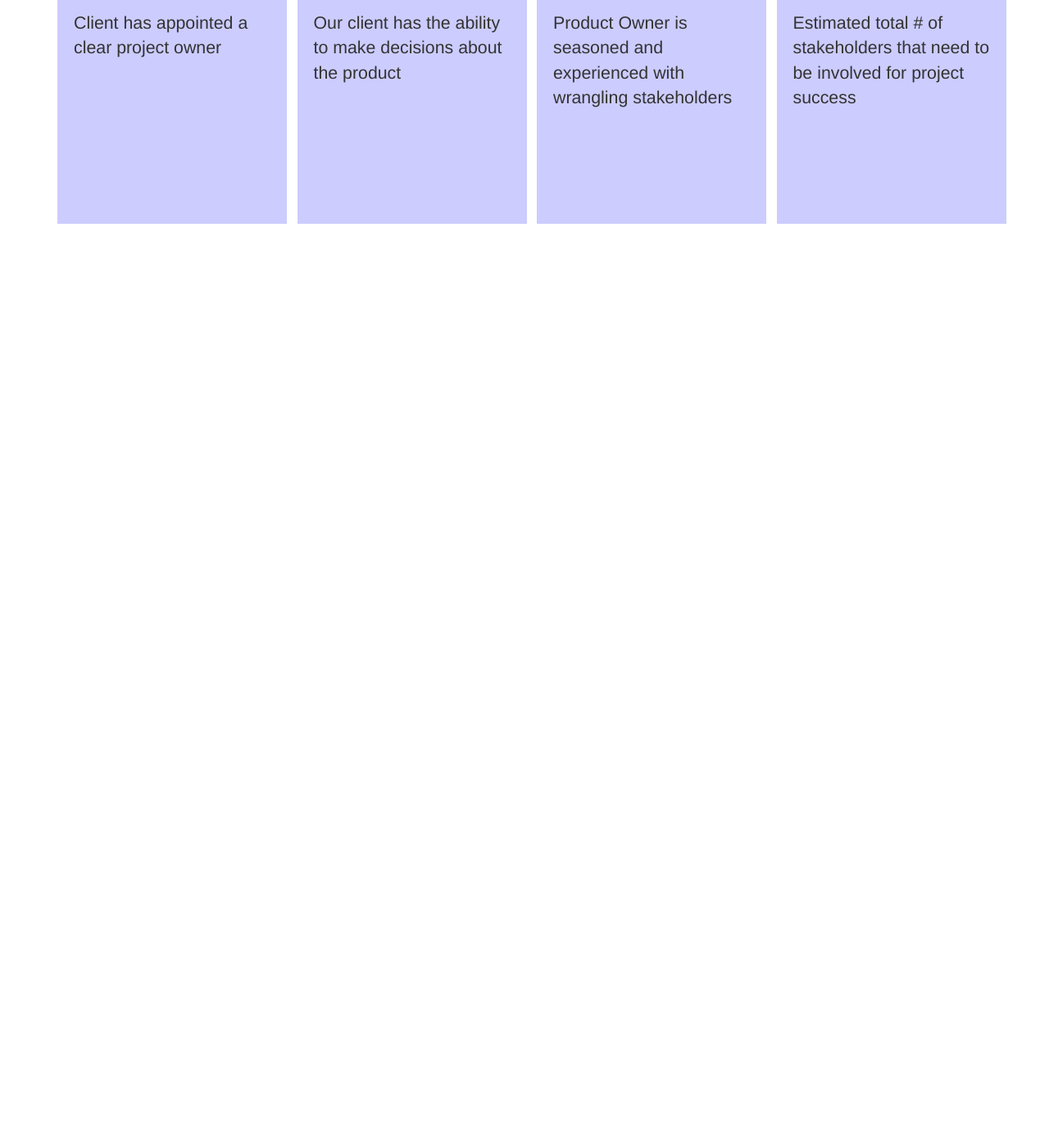
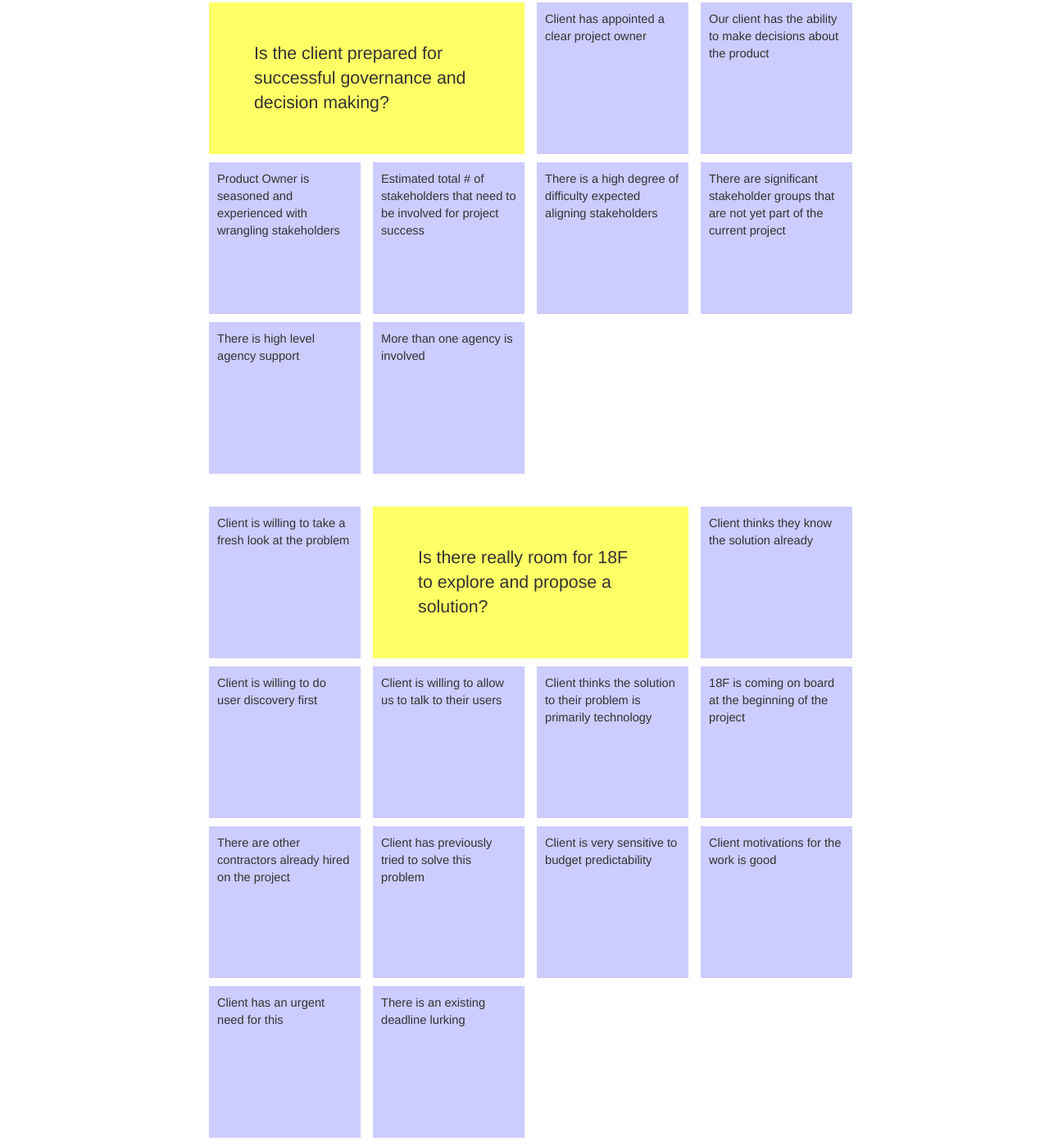
Before and after one commit to 18F/scorecard, a plain HTML site: page scorecard.html in a window 1280 px wide. Shown: the part 7-1405 px from the top of the page at 82% size. Before the commit the page ends 800 px from the top, so only its background shows below. Drawn offline with Linux system fonts and the light colour scheme.

Commit message:
Working for first two sections, need to add more content

```diff
--- a/scorecard.html
+++ b/scorecard.html
@@ -17,6 +17,13 @@
 
 <div class="container">
 	<div class="row">
+		<div class="col-md-6">
+			<div class="section-tile">
+				<div class="section-caption center-block">
+					Is the client prepared for successful governance and decision making?
+				</div>
+			</div>
+		</div>
 		<div class="col-md-3">
 			<div class="tile" data-scoretype="1-is-bad">
 				<div class="tile-caption" >
@@ -29,29 +36,13 @@
 				<div class="tile-caption" >
 					Our client has the ability to make decisions about the product
 				</div>
-				<!--
-				<div class="score-box black-border">
-					<div style="height: 30px">
-						<div style="" class="black-border pull-left">Disagree</div>
-						<div style="" class="black-border pull-right">Agree</div>
-					</div>
-					<div style="width: 220px" class="score-div black-border center-block">
 
-						<button type="button" class="btn btn-xs btn-default score-button" value="1">1</button>
-						<button type="button" class="btn btn-xs btn-default score-button" value="2">2</button>
-						<button type="button" class="btn btn-xs btn-default score-button" value="3">3</button>
-						<button type="button" class="btn btn-xs btn-default score-button" value="4">4</button>
-						<button type="button" class="btn btn-xs btn-default score-button" value="5">5</button>
-
-					</div>
-
-				</div>
-				<div class="big-number">
-
-				</div>
-			-->
 			</div>
 		</div>
+
+
+	</div>
+	<div class="row">
 		<div class="col-md-3">
 			<div class="tile" data-scoretype="1-is-bad">
 				<div class="tile-caption">
@@ -67,17 +58,170 @@
 
 			</div>
 		</div>
+		<div class="col-md-3">
+			<div class="tile" data-scoretype="1-is-good">
+				<div class="tile-caption">
+					There is a high degree of difficulty expected aligning stakeholders
+				</div>
+			</div>
+		</div>
+		<div class="col-md-3">
+			<div class="tile" data-scoretype="1-is-good">
+				<div class="tile-caption" >
+					There are significant stakeholder groups that are not yet part of the current project
+				</div>
+
+			</div>
+		</div>
+
 
 	</div>
 
+	<div class="row">
+		<div class="col-md-3">
+			<div class="tile" data-scoretype="1-is-bad">
+				<div class="tile-caption">
+					There is high level agency support
+				</div>
+			</div>
+		</div>
+		<div class="col-md-3">
+			<div class="tile">
+				<div class="tile-caption" data-scoretype="1-is-good">
+				More than one agency is involved
+				</div>
+
+			</div>
+		</div>
 
 
-<div>
+	</div>
+
+	<div class="row" style="height: 20px">
+
+	</div>
+
+	<div class="row">
+		<div class="col-md-3">
+			<div class="tile" data-scoretype="1-is-bad">
+				<div class="tile-caption" >
+					Client is willing to take a fresh look at the problem
+				</div>
+			</div>
+		</div>
+		<div class="col-md-6">
+			<div class="section-tile">
+				<div class="section-caption center-block">
+					Is there really room for 18F to explore and propose a solution?
+				</div>
+			</div>
+		</div>
+
+		<div class="col-md-3">
+			<div class="tile" data-scoretype="1-is-good">
+				<div class="tile-caption" >
+					Client thinks they know the solution already
+				</div>
+
+			</div>
+		</div>
+
+	</div>
+
+	<div class="row">
+		<div class="col-md-3">
+			<div class="tile" data-scoretype="1-is-bad">
+				<div class="tile-caption" >
+					Client is willing to do user discovery first
+				</div>
+			</div>
+		</div>
+		<div class="col-md-3">
+			<div class="tile" data-scoretype="1-is-bad">
+				<div class="tile-caption" >
+					Client is willing to allow us to talk to their users
+				</div>
+
+			</div>
+		</div>
+		<div class="col-md-3">
+			<div class="tile" data-scoretype="1-is-good">
+				<div class="tile-caption" >
+					Client thinks the solution to their problem is primarily technology
+				</div>
+			</div>
+		</div>
+		<div class="col-md-3">
+			<div class="tile" data-scoretype="1-is-bad">
+				<div class="tile-caption" >
+					18F is coming on board at the beginning of the project
+				</div>
+
+			</div>
+		</div>
 
 
-<div>
+	</div>
 
-</div>
+	<div class="row">
+		<div class="col-md-3">
+			<div class="tile" data-scoretype="1-is-good">
+				<div class="tile-caption" >
+					There are other contractors already hired on the project
+				</div>
+			</div>
+		</div>
+		<div class="col-md-3">
+			<div class="tile" data-scoretype="1-is-bad">
+				<div class="tile-caption" >
+					Client has previously tried to solve this problem
+				</div>
+
+			</div>
+		</div>
+		<div class="col-md-3">
+			<div class="tile" data-scoretype="1-is-good">
+				<div class="tile-caption" >
+					Client is very sensitive to budget predictability
+				</div>
+			</div>
+		</div>
+		<div class="col-md-3">
+			<div class="tile" data-scoretype="1-is-bad">
+				<div class="tile-caption" >
+					Client motivations for the work is good
+				</div>
+
+			</div>
+		</div>
+
+
+	</div>
+
+	<div class="row">
+		<div class="col-md-3">
+			<div class="tile" data-scoretype="1-is-bad">
+				<div class="tile-caption" >
+					Client has an urgent need for this
+				</div>
+			</div>
+		</div>
+		<div class="col-md-3">
+			<div class="tile" data-scoretype="1-is-good">
+				<div class="tile-caption" >
+					There is an existing deadline lurking
+				</div>
+
+			</div>
+		</div>
+
+
+	</div>
+
+<div><!-- container -->
+
+
+
 
 
 </body>
--- a/scorecard.js
+++ b/scorecard.js
@@ -30,12 +30,12 @@ $(function(){
 })
 
 
-var tile_detail = "<div class='score-box black-border'>" +
+var tile_detail = "<div class='score-box'>" +
 					"<div style='height: 30px'>" +
-						"<div class='black-border pull-left'>Disagree</div>" +
-						"<div class='black-border pull-right'>Agree</div>" +
+						"<div class='pull-left'>Disagree</div>" +
+						"<div class='pull-right'>Agree</div>" +
 					"</div>" +
-					"<div style='width: 220px' class='score-div black-border center-block'>" +
+					"<div style='width: 220px' class='score-div center-block'>" +
 
 						"<button type='button' class='btn btn-xs btn-default score-button' value='1'>1</button>" +
 						"<button type='button' class='btn btn-xs btn-default score-button' value='2'>2</button>" +
@@ -63,9 +63,12 @@ var setupTiles = function(){
 }
 
 var updateTileColor = function(pButton){
+
 	var this_tile = $(pButton).parentsUntil(".col-md-3",".tile");
 
 	if($(this_tile).attr("data-scoretype") == "1-is-bad") {
+
+
 		if ($(pButton).attr("value") == 1) {
 			clearTileColor(this_tile);
 			$(this_tile).addClass("score-bad");
@@ -88,11 +91,32 @@ var updateTileColor = function(pButton){
 			clearTileColor(this_tile);
 			$(this_tile).addClass("score-great");
 		}
+	}
 
-
-	}
 	else if ($(this_tile).attr("data-scoretype") == "1-is-good") {
 
+		if ($(pButton).attr("value") == 5) {
+			clearTileColor(this_tile);
+			$(this_tile).addClass("score-bad");
+		}
+		else if ($(pButton).attr("value") == 4) {
+			clearTileColor(this_tile);
+			$(this_tile).addClass("score-kinda-bad");
+
+		}
+		else if ($(pButton).attr("value") == 3) {
+			clearTileColor(this_tile);
+			$(this_tile).addClass("score-ok");
+		}
+		else if ($(pButton).attr("value") == 2) {
+			clearTileColor(this_tile);
+			$(this_tile).addClass("score-kinda-good");
+		}
+
+		else if ($(pButton).attr("value") == 1) {
+			clearTileColor(this_tile);
+			$(this_tile).addClass("score-great");
+		}
 	}
 
 
--- a/style.css
+++ b/style.css
@@ -1,34 +1,56 @@
 
+.container {
+	padding-top: 10px;
+	width: 800px;
+}
 
+.container .row {
+	margin-bottom: 10px;
+}
 
 .lightblue {
 	background-color: #ccccff;
 }
 
+.section-tile {
+	width: 385px;
+	height: 185px;
+	padding: 20px;
+	background-color: #ffff66;
+}
+
+.section-caption {
+	font-size: 16pt;
+	width: 275px;
+	position: relative;
+	top: 50%;
+	transform: translateY(-50%);
+}
+
 .tile {
-	width: 280px;
-	height: 280px;
-	padding: 20px;
+	width: 185px;
+	height: 185px;
+	padding: 10px;
 }
 
 .tile-caption {
-	font-size: 16pt;
-	height: 180px;
+	font-size: 11pt;
+	height: 100px;
 }
 
 .big-number {
 	position:absolute;
-	top: 100px;
-	left:125px;
-	font-size: 88pt;
+	top: 75px;
+	left:90px;
+	font-size: 48pt;
 	color: #545454;
 }
 
 .score-button {
-	font-size: 14pt;
-	width: 35px;
-	padding: 0px 10px 0px 10px;
-	margin-left: 5px;
+	font-size: 11pt;
+	width: 25px;
+	padding: 0px 5px 0px 5px;
+	margin-left: 3px;
 }
 
 .center-block {
@@ -38,7 +60,7 @@
 }
 
 .black-border {
-	/*border: solid 1px #000000;*/
+	border: solid 2px #000000;
 }
 
 .green-border {
```
